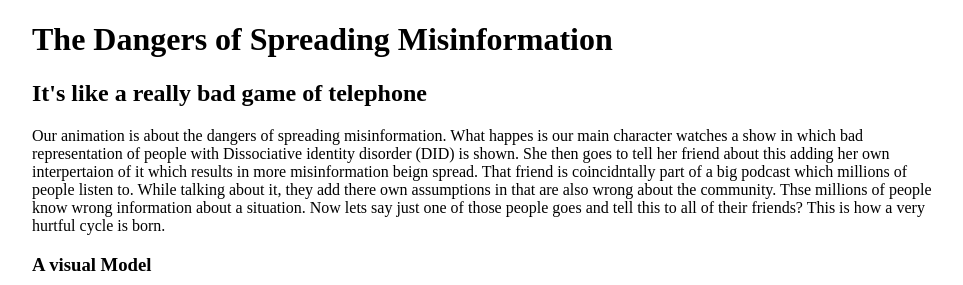
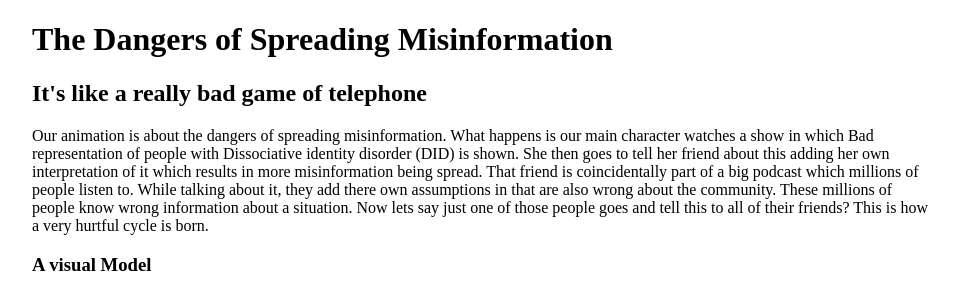
Before and after one commit to Breanna83/spreading-misinformation, a plain HTML site: page index.html in a window 1280 px wide. Shown: the top 285 px of the page, without its empty margins (158-1121 px from the left). Drawn offline with Linux system fonts and the light colour scheme.

Commit message:
Update index.html

```diff
--- a/index.html
+++ b/index.html
@@ -10,11 +10,11 @@
     <body>
         <h1>The Dangers of Spreading Misinformation</h1>
         <h2>It's like a really bad game of telephone</h2>
-        <p>Our animation is about the dangers of spreading misinformation. What happes is our main character watches a show in which
-           bad representation of people with Dissociative identity disorder (DID) is shown. She then goes to tell her friend about this
-           adding her own interpertaion of it which results in more misinformation beign spread. That friend is coincidntally part of
+        <p>Our animation is about the dangers of spreading misinformation. What happens is our main character watches a show in which
+           Bad representation of people with Dissociative identity disorder (DID) is shown. She then goes to tell her friend about this
+           adding her own interpretation of it which results in more misinformation being spread. That friend is coincidentally part of
            a big podcast which millions of people listen to. While talking about it, they add there own assumptions in that are also wrong
-           about the community. Thse millions of people know wrong information about a situation. Now lets say just one of those people goes
+           about the community. These millions of people know wrong information about a situation. Now lets say just one of those people goes
            and tell this to all of their friends? This is how a very hurtful cycle is born.</p>
            <h3> A visual Model </h3>
            <iframe width="500" height="440" frameborder="0" src="https://ncase.me/loopy/v1.1/?embed=1&data=[[[3,1059,549,0.5,%22mental%2520illness%22,0],[4,1354,627,0.5,%22lack%2520of%2520understanding%22,0],[5,1091,771,0.5,%22fear%22,0],[6,1436,409,0.5,%22people%2520not%2520talking%2520about%2520it%22,0],[9,790,717,0.5,%22misinformation%2520being%2520spread%22,0],[10,1520,841,0.5,%22prejudice%2520%22,0]],[[4,3,-78,1,0],[5,3,13,1,0],[4,5,-39,1,0],[5,4,-75,1,0],[6,4,-20,1,0],[5,6,-209,1,0],[9,4,-262,1,0],[9,6,214,1,0],[9,5,-13,1,0],[10,6,-49,1,0],[10,4,43,1,0],[9,10,-123,1,0]],[],11%5D"></iframe>
@@ -28,6 +28,10 @@
         <video width="450" controls>
   <source src="P7RED_003_01b.mp4" type="video/mp4">
 </video>
-
+<h4> A litle begind the scenes <h4>
+    <p2>For the last couple of scenes (the one where the omniscient chair is speaking) we used some code to create better lighting.
+        [as seen below] In the classroom the light was to yellow and  we couldn't get the spotlight effect we were looking for, so we
+        improvised and used some code instead. For some on the spot, rushed coding I have to admit was pretty effective and useful.<p2/>
+        <img src="Screenshot.png" alt="the code used for spotlight lighting" width="350">
     </body>
 </html>
```
